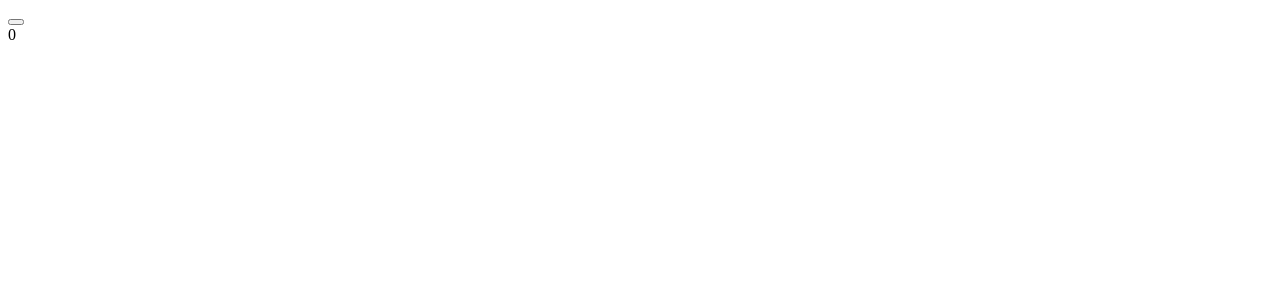
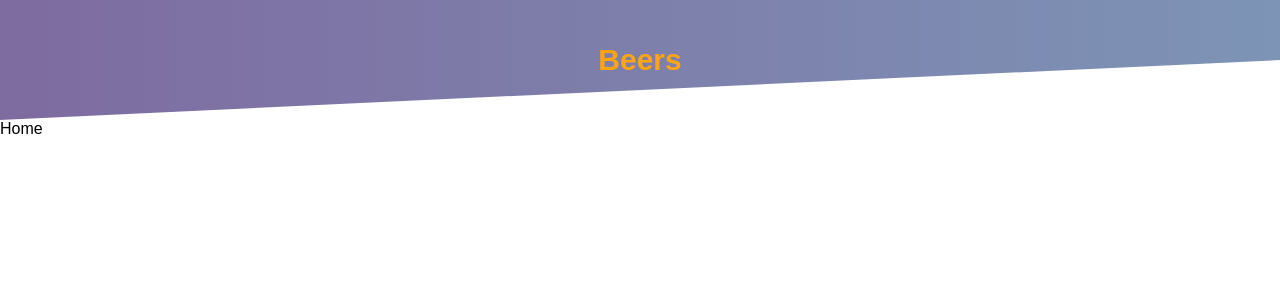
Before and after one commit to grekuu/BeerProject, a React (Create React App) app: page / in a window 1280 px wide. Shown: the top 300 px of the page. Built offline with nearby package versions, Linux system fonts and the light colour scheme.

Commit message:
feat(Header): styles

```diff
--- a/package.json
+++ b/package.json
@@ -14,6 +14,7 @@
     "react": "^18.2.0",
     "react-dom": "^18.2.0",
     "react-redux": "^8.1.0",
+    "react-router-dom": "^6.13.0",
     "react-scripts": "5.0.1",
     "sass": "^1.63.4",
     "typescript": "^4.9.5",
--- a/src/App.tsx
+++ b/src/App.tsx
@@ -1,16 +1,22 @@
+import { BrowserRouter as Router, Route, Routes } from 'react-router-dom'
 import './index.scss'
-import { increment, selectCount } from './redux/beerSlice'
-import { useAppDispatch, useAppSelector } from './redux/hooks'
+import Header from './components/Header/Header'
+import Home from './components/Home/Home'
+import BeerDetail from './components/BeerDetail/BeerDetail'
+import PageNotFound from './components/PageNotFound/PageNotFound'
 
 function App() {
-    const dispatch = useAppDispatch()
-    const beerValue = useAppSelector(selectCount)
-
     return (
-        <div>
-            <button onClick={() => dispatch(increment())}></button>
-            <div>{beerValue}</div>
-        </div>
+        <>
+            <Router>
+                <Header></Header>
+                <Routes>
+                    <Route path="/" element={<Home />}></Route>
+                    <Route path="/details/:beerId" element={<BeerDetail />}></Route>
+                    <Route path="*" element={<PageNotFound />}></Route>
+                </Routes>
+            </Router>
+        </>
     )
 }
 
--- a/src/components/Header/Header.tsx
+++ b/src/components/Header/Header.tsx
@@ -1,7 +1,7 @@
 import './header.scss'
 
 const Header = () => {
-    return <div>Header</div>
+    return <div className="header">Beers</div>
 }
 
 export default Header
--- a/src/components/Header/header.scss
+++ b/src/components/Header/header.scss
@@ -0,0 +1,12 @@
+.header {
+    width: 100vw;
+    height: 15vh;
+    background: linear-gradient(90deg, rgba(126, 107, 160, 1) 0%, rgba(125, 148, 182, 1) 100%);
+    clip-path: polygon(0 0, 100% 0, 100% 50%, 0 100%);
+    display: flex;
+    justify-content: center;
+    align-items: center;
+    color: #ffa415;
+    font-size: 30px;
+    font-weight: bold;
+}
--- a/src/index.scss
+++ b/src/index.scss
@@ -0,0 +1,5 @@
+* {
+    margin: 0;
+    padding: 0;
+    font-family: sans-serif;
+}
```
Also changed, not shown: 1 other file (tests, documents, lock files or other folders).
